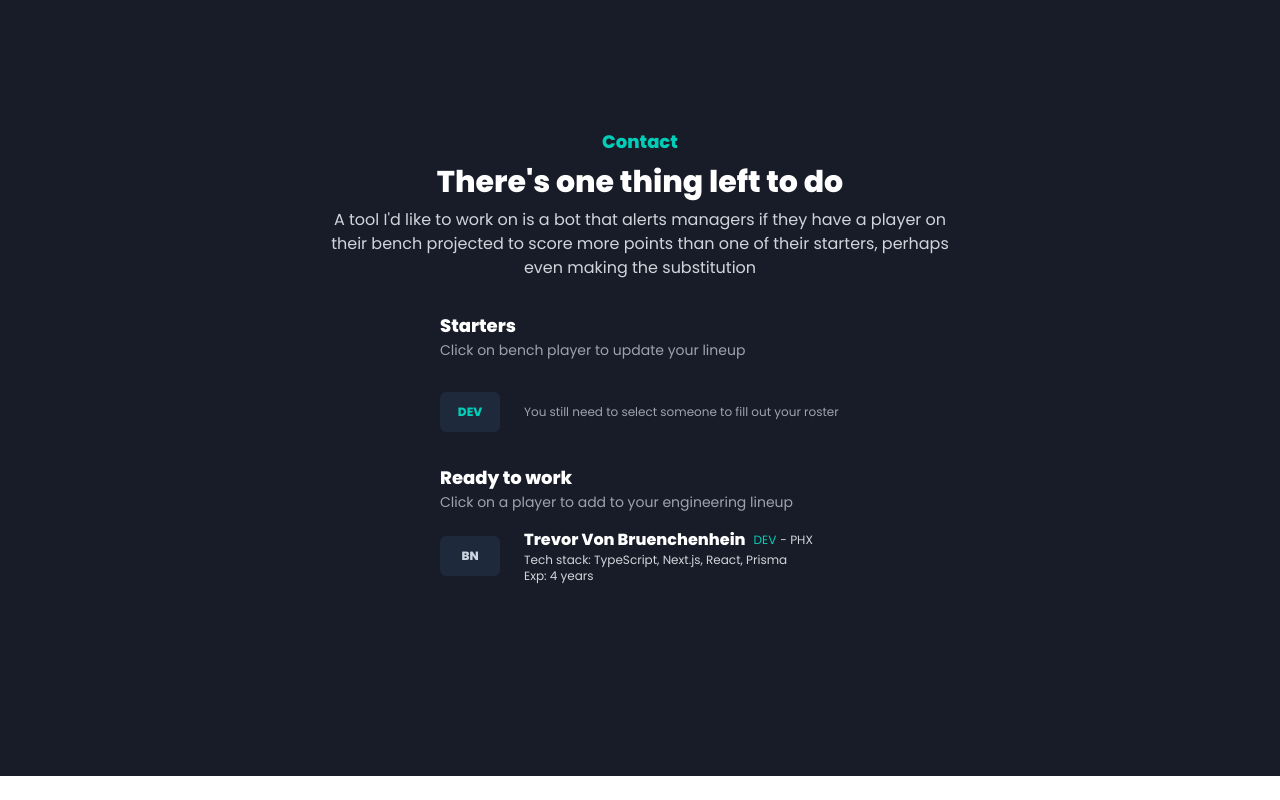
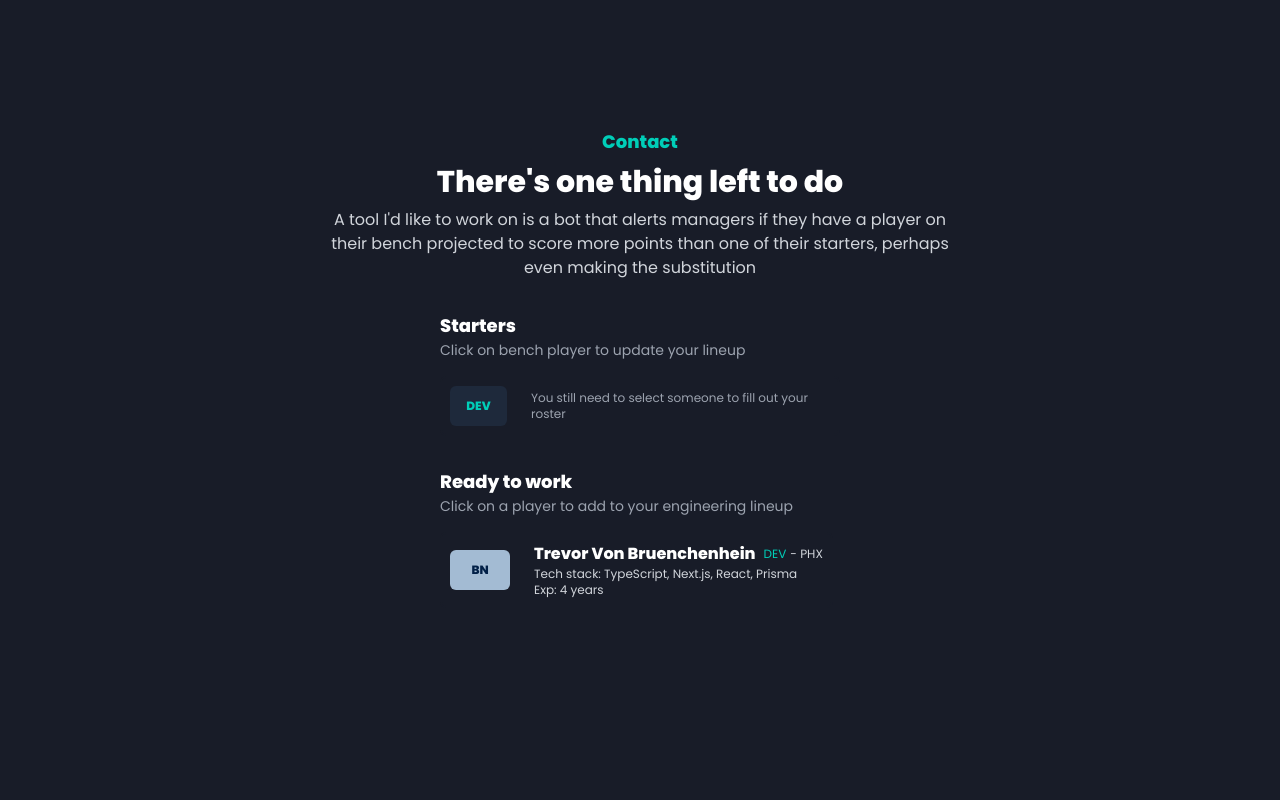
Before and after one commit to tjvonbr/sleeper-app, a Next.js app: page / in a window 1280 px wide. Shown: the part 2833-3633 px from the top of the page. Before the commit the page ends 3609 px from the top, so only its background shows below. Built offline with nearby package versions, Linux system fonts and the light colour scheme.

Commit message:
better ux around selecting players

```diff
--- a/src/components/ContactSection.tsx
+++ b/src/components/ContactSection.tsx
@@ -95,7 +95,13 @@ export default function ContactSection() {
           <p className="text-sm text-gray-400">
             Click on bench player to update your lineup
           </p>
-          <div className="mt-8 flex items-center space-x-6">
+          <div
+            className={`box-border border-2 mt-4 p-2 flex items-center space-x-6 rounded-md ${
+              selectedUser && assignedUser
+                ? "border-[#ffae58]"
+                : "border-[#181c28]"
+            }`}
+          >
             <button
               className={`h-10 w-[60px] flex items-center justify-center bg-slate-800 hover:bg-slate-700 transition-colors rounded-md text-xs text-[#00ceb8] font-semibold ${
                 selectedUser && !assignedUser ? "animate-shake" : ""
@@ -119,9 +125,15 @@ export default function ContactSection() {
           <p className="text-sm text-gray-400">
             Click on a player to add to your engineering lineup
           </p>
-          <div className="mt-4 flex items-center space-x-6">
+          <div
+            className={`box-border border-2 mt-4 p-2 flex items-center space-x-6 rounded-md ${
+              selectedUser && bench.length > 0
+                ? "border-[#ffae58]"
+                : "border-[#181c28]"
+            }`}
+          >
             <button
-              className={`h-10 w-[60px] flex items-center justify-center bg-slate-800 hover:bg-slate-700 transition-colors rounded-md text-xs text-slate-300 font-semibold ${
+              className={`h-10 w-[60px] flex items-center justify-center bg-[#a3bbd3] hover:bg-[#a3bbd3]/90 transition-colors rounded-md text-xs text-[#022047] font-semibold ${
                 selectedUser && assignedUser ? `animate-shake` : ""
               }`}
               onClick={handleBench}
```
